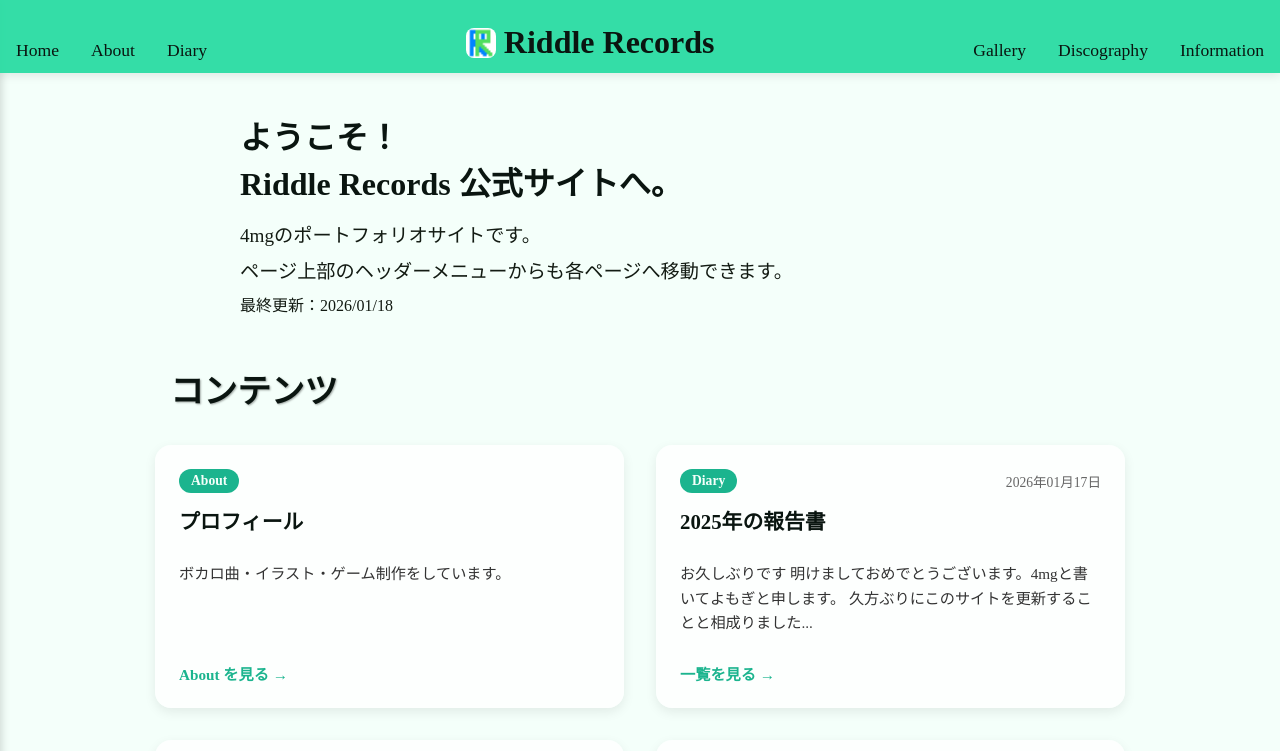
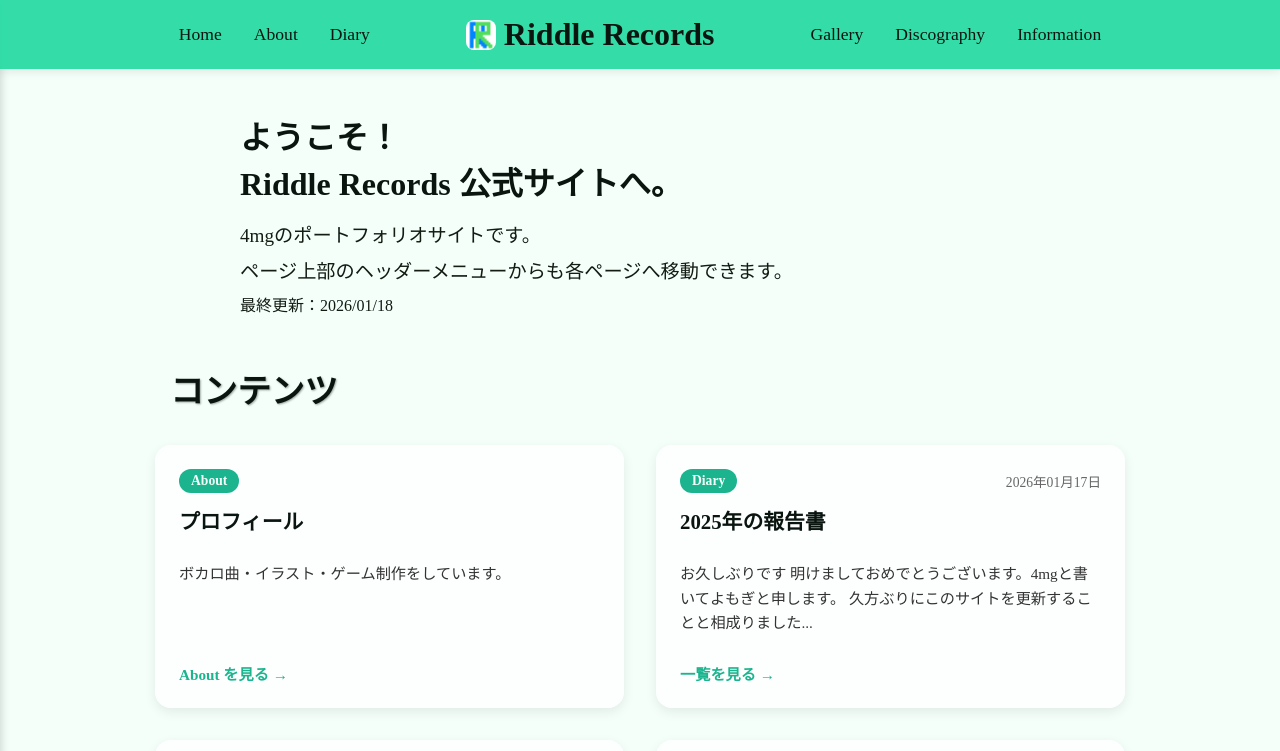
Before and after one commit to Enomi-4mg/Riddle-Records, a Jekyll site: the page built from index.html, in a window 1280 px wide and 1400 px high. Shown: the top 751 px of the window. Built offline with Jekyll 4.4.1, drawn with Linux system fonts in a browser that asks for light colours; some web fonts are replaced.

Commit message:
fix layout mobile

```diff
--- a/style/style.css
+++ b/style/style.css
@@ -116,13 +116,14 @@ img {
 
 .header-container {
     display: flex;
-    align-items: flex-end;
+    align-items: center;
     justify-content: center;
-    padding: 1.5rem 1rem 0.75rem;
+    padding: 1rem 1rem;
     max-width: 100%;
     margin: 0 auto;
     box-sizing: border-box;
     position: relative;
+    gap: 3rem;
 }
 
 .header-logo {
@@ -132,7 +133,7 @@ img {
     gap: 0.5rem;
     transition: opacity 0.3s ease;
     order: 2;
-    flex: 1;
+    flex: 0 0 auto;
 }
 
 .header-logo:hover {
@@ -158,12 +159,12 @@ img {
 
 .header-nav-left {
     order: 1;
-    padding-right: 2rem;
+    padding-right: 0;
 }
 
 .header-nav-right {
     order: 3;
-    padding-left: 2rem;
+    padding-left: 0;
 }
 
 .nav-menu {
@@ -184,11 +185,7 @@ img {
 }
 
 .nav-item a:hover {
-    /* Hover effect removed for seamless transition */
-}
-
-.nav-item a.active {
-    /* Active state styling removed for seamless transition */
+    color: #1bb48e;
 }
 
 /* Menu Toggle (Mobile Only) */
@@ -612,10 +609,11 @@ img {
 }
 @media screen and (max-width: 600px) {
     .header-container {
-        padding: 0.5rem 0.75rem;
+        padding: 0.75rem 0.75rem;
         justify-content: center;
         gap: 0.5rem;
         align-items: center;
+        min-height: 81px;
     }
     .menu_toggle {
         position: fixed !important;
```
Also changed, not shown: _diary/2026-01-17.md (+6 -0 lines).
